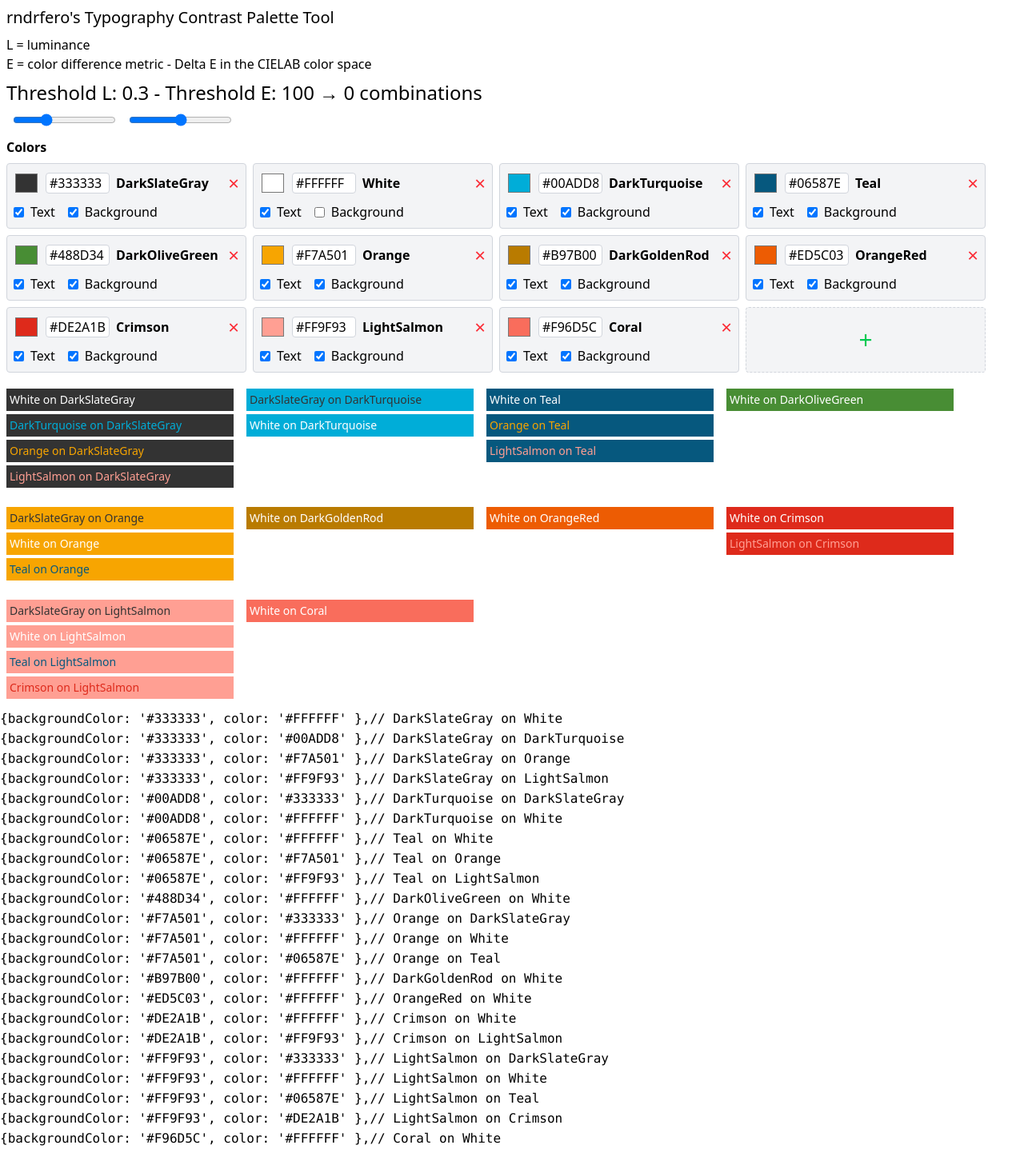
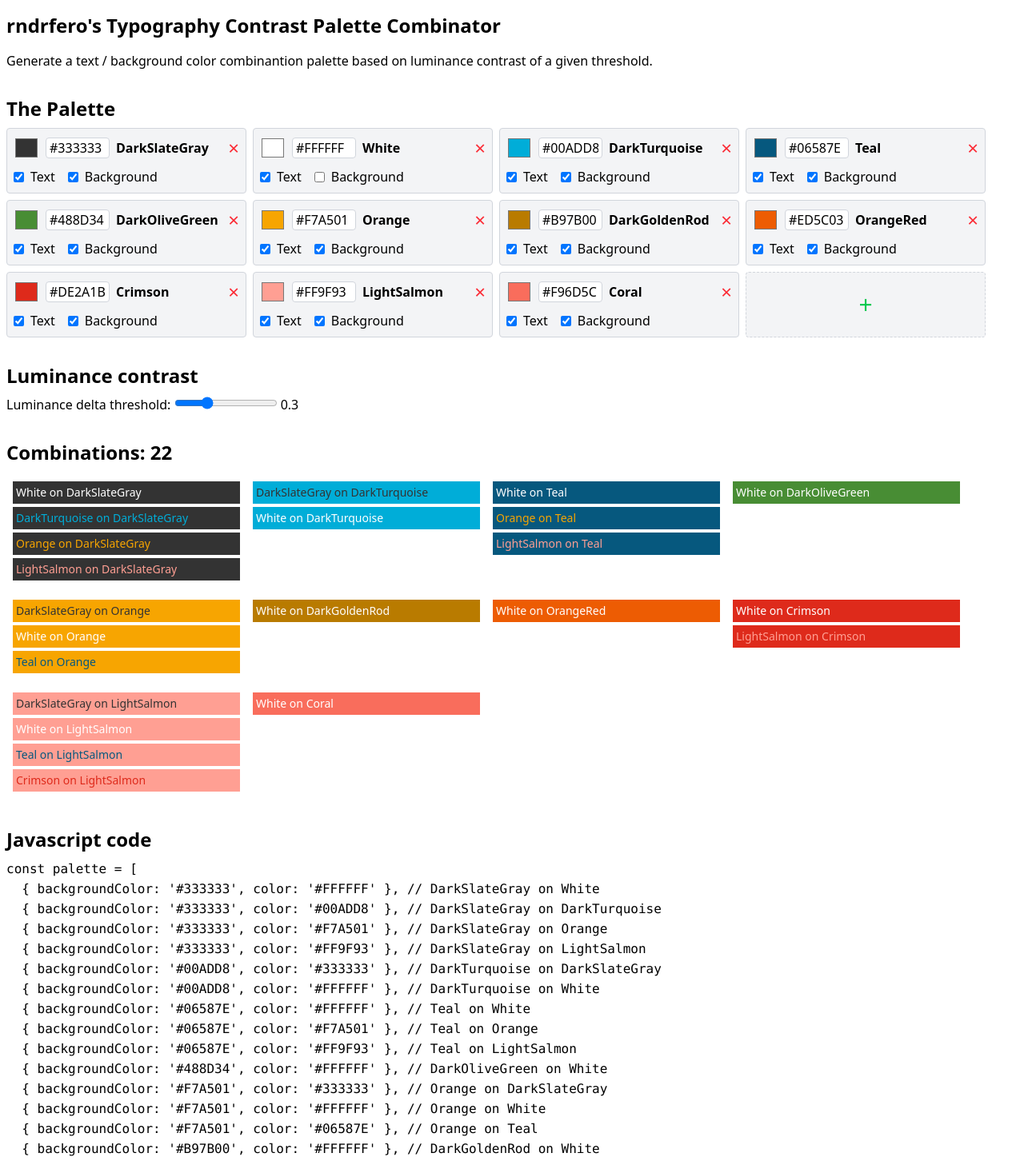
Before and after one commit to rndrfero/rndrfero-palette-generator, a Nuxt app: page /palette in a window 1280 px wide. Shown: the top 1452 px of the page at 80% size. Built offline with nearby package versions, Linux system fonts and the light colour scheme.

Commit message:
cosmetics

```diff
--- a/pages/palette.vue
+++ b/pages/palette.vue
@@ -1,51 +1,17 @@
 <template>
-  <section class="section">
-    <div class="m-2">
-      <h1 class="text-xl">rndrfero's Typography Contrast Palette Tool</h1>
+  <section class="m-2">
+    <div class="my-4">
+      <div class="font-bold mb-2 text-2xl">rndrfero's Typography Contrast Palette Combinator</div>
     </div>
 
-    <div class="m-2">
-      <ul>
-        <li>L = luminance</li>
-        <li>E = color difference metric - Delta E in the CIELAB color space</li>
-      </ul>
-    </div>
-
-    <div class="flex m-2 text-2xl">
-      <div>
-        Threshold L: {{ thresholdL }} - Threshold E: {{ thresholdE }} &rarr;
-        {{ count }} combinations
-      </div>
-    </div>
-
-    <div class="flex m-2">
-      <div class="mx-2">
-        <input
-          v-model="thresholdL"
-          type="range"
-          :min="0.0"
-          :max="1.0"
-          :step="0.01"
-          class="slider"
-        />
-      </div>
-
-      <div class="mx-2">
-        <input
-          v-model="thresholdE"
-          type="range"
-          :min="0.0"
-          :max="200.0"
-          :step="1"
-          class="slider"
-        />
-      </div>
+    <div class="my-2">
+      Generate a text / background color combinantion palette based on luminance contrast of a given threshold.
     </div>
 
     <!-- COLORS -->
 
-    <div class="m-2">
-      <div class="font-bold mb-2">Colors</div>
+    <div class="my-8">
+      <div class="font-bold mb-2 text-2xl">The Palette</div>
       <div class="flex flex-wrap gap-2">
         <div v-for="(color, key) in colors" :key="key" class="p-2 w-full max-w-[300px] border border-gray-300 rounded bg-gray-100">
           <div class="mb-2 flex items-center gap-2">
@@ -96,7 +62,28 @@
       </div>
     </div>
 
+    <!-- PARAMETERS -->
+
+    <div class="my-8">
+      <div class="font-bold mb-2 text-2xl">Luminance contrast</div>
+      <div>
+        Luminance delta threshold:
+        <input
+          v-model="thresholdL"
+          type="range"
+          :min="0.0"
+          :max="1.0"
+          :step="0.01"
+          class="slider"
+        />
+        {{ thresholdL }}
+      </div>
+    </div>
+
     <!-- COLOR COMBINATIONS -->
+
+    <div class="my-8">
+      <div class="font-bold mb-2 text-2xl">Combinations: {{ count }}</div>
 
       <div class="flex flex-wrap gap">
         <div v-for="(row, key) in grid" :key="key" class="p-2 w-full max-w-[300px]">
@@ -111,7 +98,10 @@
             </div>
         </div>
       </div>
-    <div>
+    </div>
+
+    <div class="my-8">
+      <div class="font-bold mb-2 text-2xl">Javascript code</div>
       <code class="whitespace-pre">{{ code }}</code>
     </div>
   </section>
@@ -173,11 +163,11 @@ export default {
     },
     count() {
       return this.grid.reduce((total, row) => {
-        return total + row.colors.filter((cell) => cell.pass).length;
+        return total + row.colors.length;
       }, 0);
     },
     code() {
-      let ret = "";
+      let ret = "const palette = [\n";
 
       this.backgroundColors.forEach(({ value }) => {
         this.textColors.forEach((inputColor) => {
@@ -185,12 +175,12 @@ export default {
             return;
           }
 
-          ret += `{backgroundColor: '${value}', color: '${inputColor.value}' },`
-          ret += `// ${this.colorName(value)} on ${this.colorName(inputColor.value)}\n`;
+          ret += `  { backgroundColor: '${value}', color: '${inputColor.value}' },`
+          ret += ` // ${this.colorName(value)} on ${this.colorName(inputColor.value)}\n`;
         });
       });
 
-      return ret;
+      return ret + "];";
     },
   },
 
```
Lines whose indentation alone changed are shown as unchanged.
